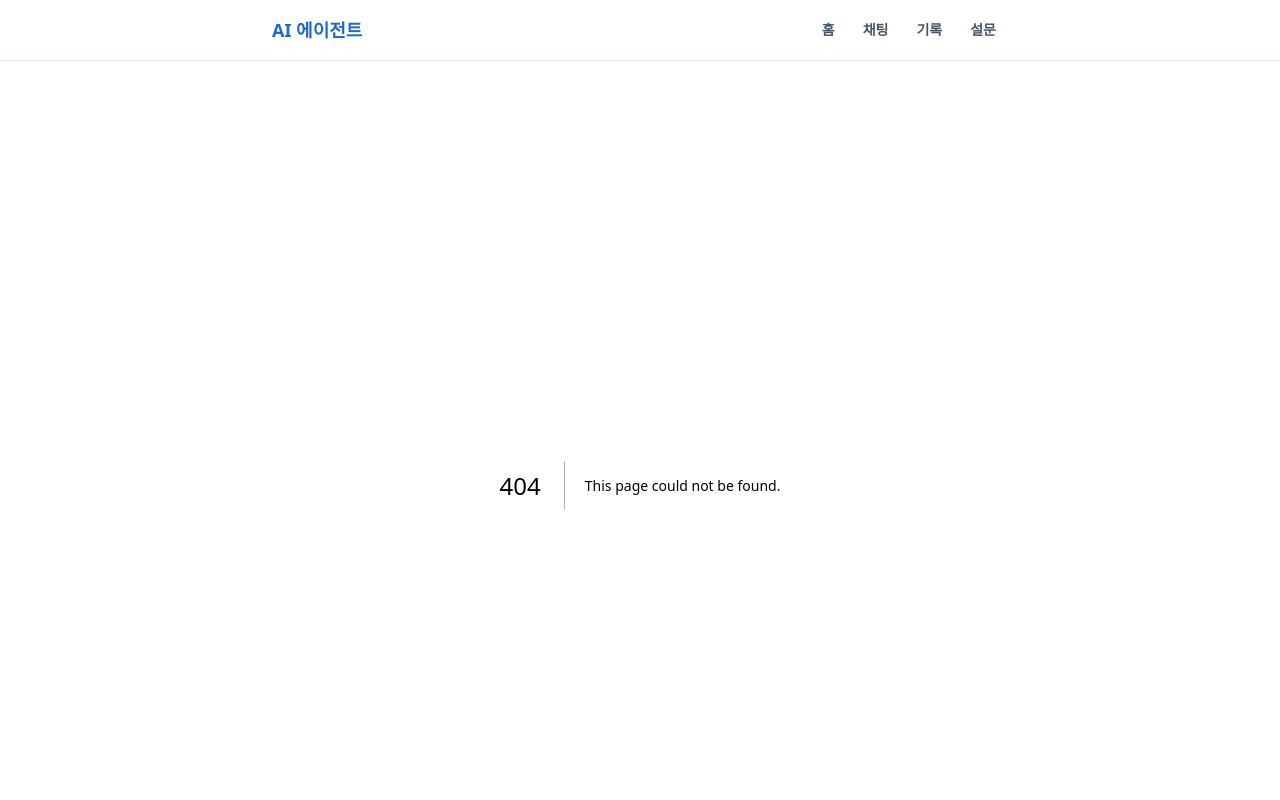
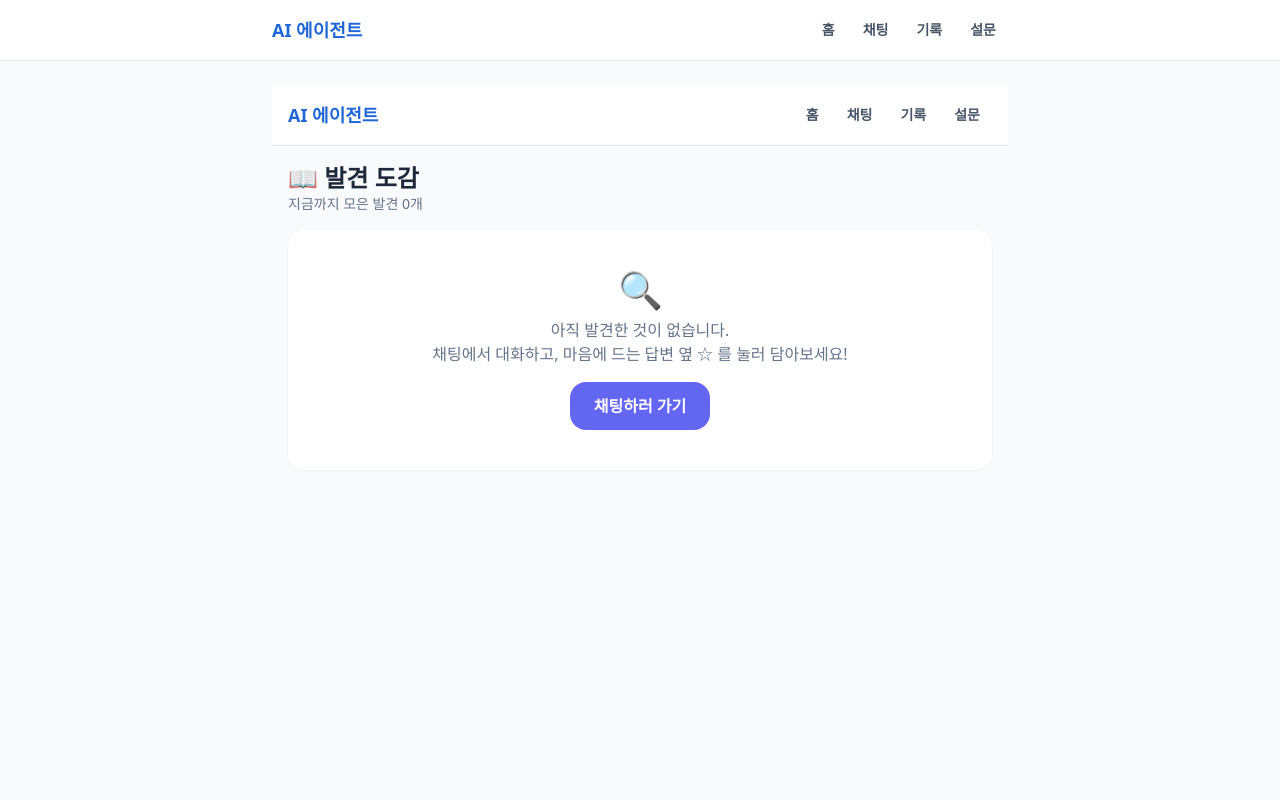
Before and after one commit to hyunguykorea/agent-site, a Next.js app: page /dex in a window 1280 px wide. Before the commit this address had no page. Shown: the top 800 px of the page. Built offline with nearby package versions, Linux system fonts and the light colour scheme.

Commit message:
Add files via upload

```diff
--- /dev/null
+++ b/pages/dex.tsx
@@ -0,0 +1,120 @@
+// 파일 위치: pages/dex.tsx  (새 파일)
+// 목적: "발견 도감" 전용 페이지. 카테고리 필터 + 카드 그리드.
+//       기록 페이지에 묻혀 있던 도감을 독립 메뉴로 승격시킵니다. (/dex)
+
+import { useEffect, useMemo, useState } from 'react';
+import NavBar from '@/components/NavBar';
+import {
+  loadDiscoveries,
+  clearDiscoveries,
+  removeDiscovery,
+  groupByCategory,
+  subscribeDiscoveries,
+  type Discovery,
+} from '@/lib/discoveryStore';
+
+export default function DexPage() {
+  const [dex, setDex] = useState<Discovery[]>([]);
+  const [filter, setFilter] = useState<string>('전체');
+
+  useEffect(() => {
+    const sync = () => setDex(loadDiscoveries());
+    sync();
+    return subscribeDiscoveries(sync);
+  }, []);
+
+  const grouped = useMemo(() => groupByCategory(dex), [dex]);
+  const categories = useMemo(() => ['전체', ...Object.keys(grouped).sort()], [grouped]);
+  const shown = filter === '전체' ? dex : grouped[filter] ?? [];
+
+  return (
+    <main className="min-h-screen bg-slate-50">
+      <NavBar />
+      <div className="mx-auto w-full max-w-3xl p-4">
+        <div className="mb-4 flex items-end justify-between">
+          <div>
+            <h1 className="text-2xl font-bold text-slate-800">📖 발견 도감</h1>
+            <p className="text-sm text-slate-500">지금까지 모은 발견 {dex.length}개</p>
+          </div>
+          {dex.length > 0 && (
+            <button
+              onClick={() => {
+                if (!confirm('도감을 모두 비울까요? 되돌릴 수 없습니다.')) return;
+                clearDiscoveries();
+                setDex([]);
+              }}
+              className="rounded-xl border border-slate-300 px-3 py-2 text-sm"
+            >
+              도감 비우기
+            </button>
+          )}
+        </div>
+
+        {/* 카테고리 필터 */}
+        {dex.length > 0 && (
+          <div className="mb-4 flex flex-wrap gap-2">
+            {categories.map((c) => (
+              <button
+                key={c}
+                onClick={() => setFilter(c)}
+                className={
+                  'rounded-full px-3 py-1.5 text-sm font-semibold ' +
+                  (filter === c ? 'bg-indigo-500 text-white' : 'bg-white text-slate-600 shadow-sm')
+                }
+              >
+                {c}
+                {c !== '전체' && ` ${grouped[c].length}`}
+              </button>
+            ))}
+          </div>
+        )}
+
+        {shown.length === 0 ? (
+          <div className="rounded-2xl bg-white p-10 text-center shadow-sm">
+            <p className="mb-2 text-4xl">🔍</p>
+            <p className="text-slate-500">
+              아직 발견한 것이 없습니다.
+              <br />
+              채팅에서 대화하고, 마음에 드는 답변 옆 ☆ 를 눌러 담아보세요!
+            </p>
+            <a
+              href="/chat"
+              className="mt-4 inline-block rounded-2xl bg-indigo-500 px-6 py-3 font-semibold text-white"
+            >
+              채팅하러 가기
+            </a>
+          </div>
+        ) : (
+          <div className="grid gap-3 sm:grid-cols-2">
+            {shown
+              .slice()
+              .reverse()
+              .map((d) => (
+                <article key={d.id} className="rounded-2xl bg-white p-4 shadow-sm">
+                  <div className="mb-2 flex items-center justify-between">
+                    <span className="rounded-full bg-amber-100 px-2 py-0.5 text-xs font-semibold text-amber-700">
+                      {d.category}
+                    </span>
+                    <button
+                      onClick={() => {
+                        removeDiscovery(d.id);
+                        setDex(loadDiscoveries());
+                      }}
+                      className="text-xs text-slate-400 hover:text-red-500"
+                    >
+                      삭제
+                    </button>
+                  </div>
+                  <h3 className="font-bold text-slate-800">{d.title}</h3>
+                  <p className="mt-1 text-sm leading-relaxed text-slate-600">{d.body}</p>
+                  <div className="mt-2 text-xs text-slate-400">
+                    {new Date(d.at).toLocaleString('ko-KR')}
+                  </div>
+                </article>
+              ))}
+          </div>
+        )}
+      </div>
+    </main>
+  );
+}
```
